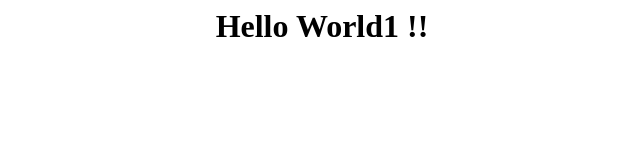
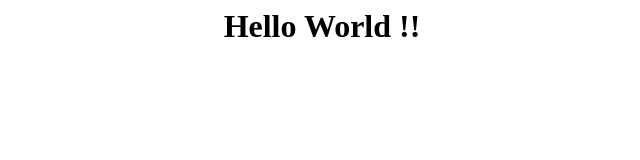
Before and after one commit to kunal-ys/grras-project-1, a plain HTML site: page index.html in a window 1280 px wide. Shown: the whole page, without its empty margins (318-958 px from the left). Drawn offline with Linux system fonts and the light colour scheme.

Commit message:
Update index.html

```diff
--- a/index.html
+++ b/index.html
@@ -1 +1 @@
-<center><h1>Hello World1 !!</h1><center>
+<center><h1>Hello World !!</h1><center>
```
